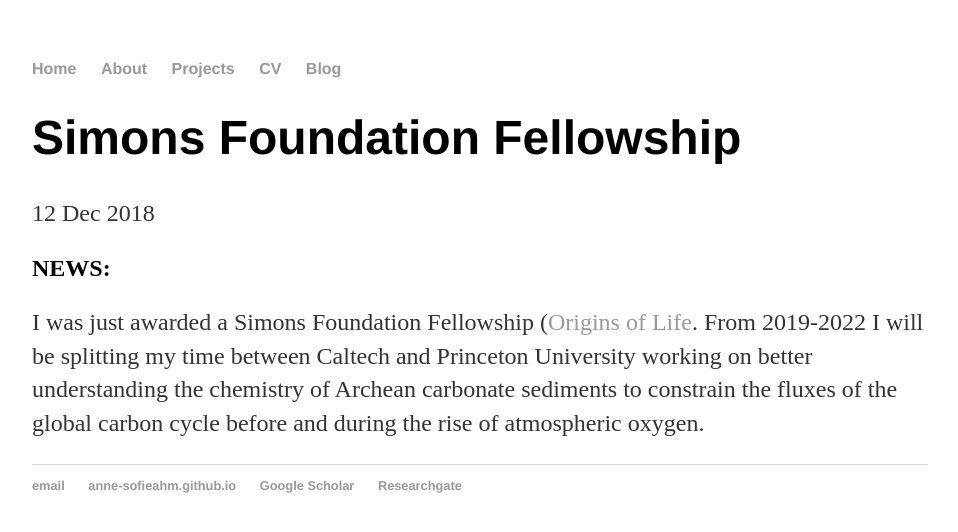
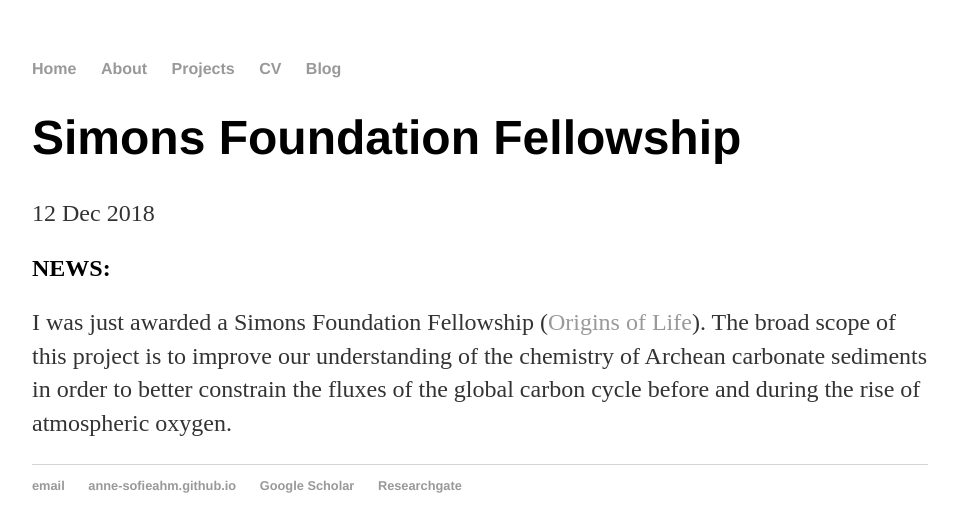
Before and after one commit to Anne-SofieAhm/Anne-SofieAhm.github.io, a Jekyll site: the page built from _posts/2018-12-12-asca-simons-foundation-fellow.md, in a window 1280 px wide. Shown: the top 532 px of the page, without its empty margins (160-1118 px from the left). Built offline with Jekyll 4.4.1, drawn with Linux system fonts in a browser that asks for light colours.

Commit message:
Update 2018-12-12-asca-simons-foundation-fellow.md

```diff
--- a/_posts/2018-12-12-asca-simons-foundation-fellow.md
+++ b/_posts/2018-12-12-asca-simons-foundation-fellow.md
@@ -5,5 +5,5 @@
 ---
 
 ## NEWS:
-I was just awarded a Simons Foundation Fellowship ([Origins of Life](https://www.simonsfoundation.org/life-sciences/origins-of-life).
-From 2019-2022 I will be splitting my time between Caltech and Princeton University working on better understanding the chemistry of Archean carbonate sediments to constrain the fluxes of the global carbon cycle before and during the rise of atmospheric oxygen.
+I was just awarded a Simons Foundation Fellowship ([Origins of Life](https://www.simonsfoundation.org/life-sciences/origins-of-life)).
+The broad scope of this project is to improve our understanding of the chemistry of Archean carbonate sediments in order to better constrain the fluxes of the global carbon cycle before and during the rise of atmospheric oxygen.
```
